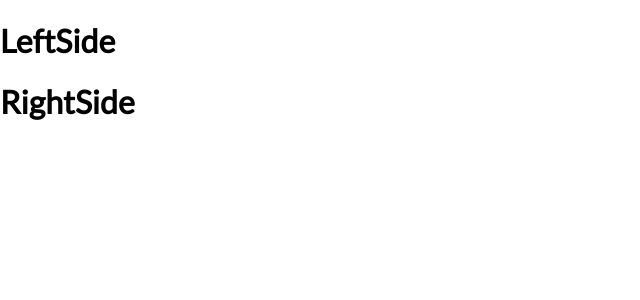
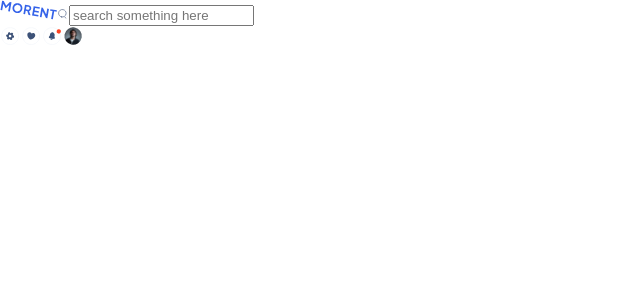
Before and after one commit to Abolfazl181920/car-rent, a React (Vite) app: page / in a window 1280 px wide. Shown: the top 300 px of the page, without its empty margins (0-640 px from the left). Built offline with nearby package versions, Linux system fonts and the light colour scheme.

Commit message:
[assets]: import all sources in header to be continue!

```diff
--- a/package.json
+++ b/package.json
@@ -9,7 +9,6 @@
     "preview": "vite preview"
   },
   "dependencies": {
-    "antd": "^4.22.4",
     "react": "^18.2.0",
     "react-dom": "^18.2.0",
     "react-router-dom": "^6.3.0"
--- a/src/components/header/LeftSide.jsx
+++ b/src/components/header/LeftSide.jsx
@@ -1,6 +1,11 @@
+import { images } from '../../constants'
 
 export const LeftSide = () => {
     return(
-        <h1>LeftSide</h1>
+        <div>
+            <img src={images.logo5} alt="logo" />
+            <img src={images.icon8} alt="search" />
+            <input type="text" placeholder="search something here" />
+        </div>
     )
 }
--- a/src/components/header/RightSide.jsx
+++ b/src/components/header/RightSide.jsx
@@ -1,5 +1,12 @@
+import { images } from '../../constants'
+
 export const RightSide = () => {
     return(
-        <h1>RightSide</h1>
+        <div>
+            <img src={images.icon12} alt="setting" />
+            <img src={images.icon7} alt="heart" />
+            <img src={images.icon10} alt="bing" />
+            <img src={images.logo7} alt="prfile" />
+        </div>
     )
 }
```
Also changed, not shown: 1 other file (tests, documents, lock files or other folders).
